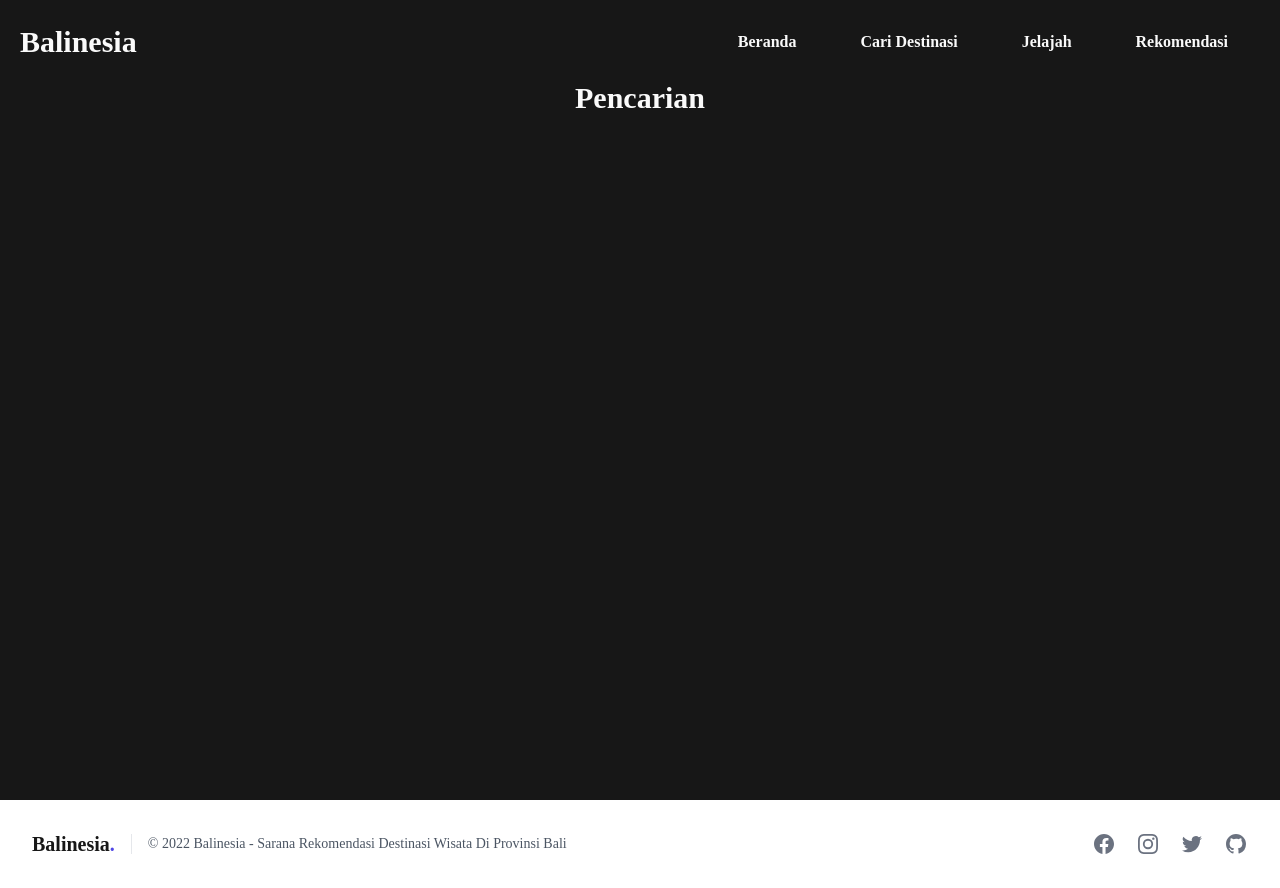
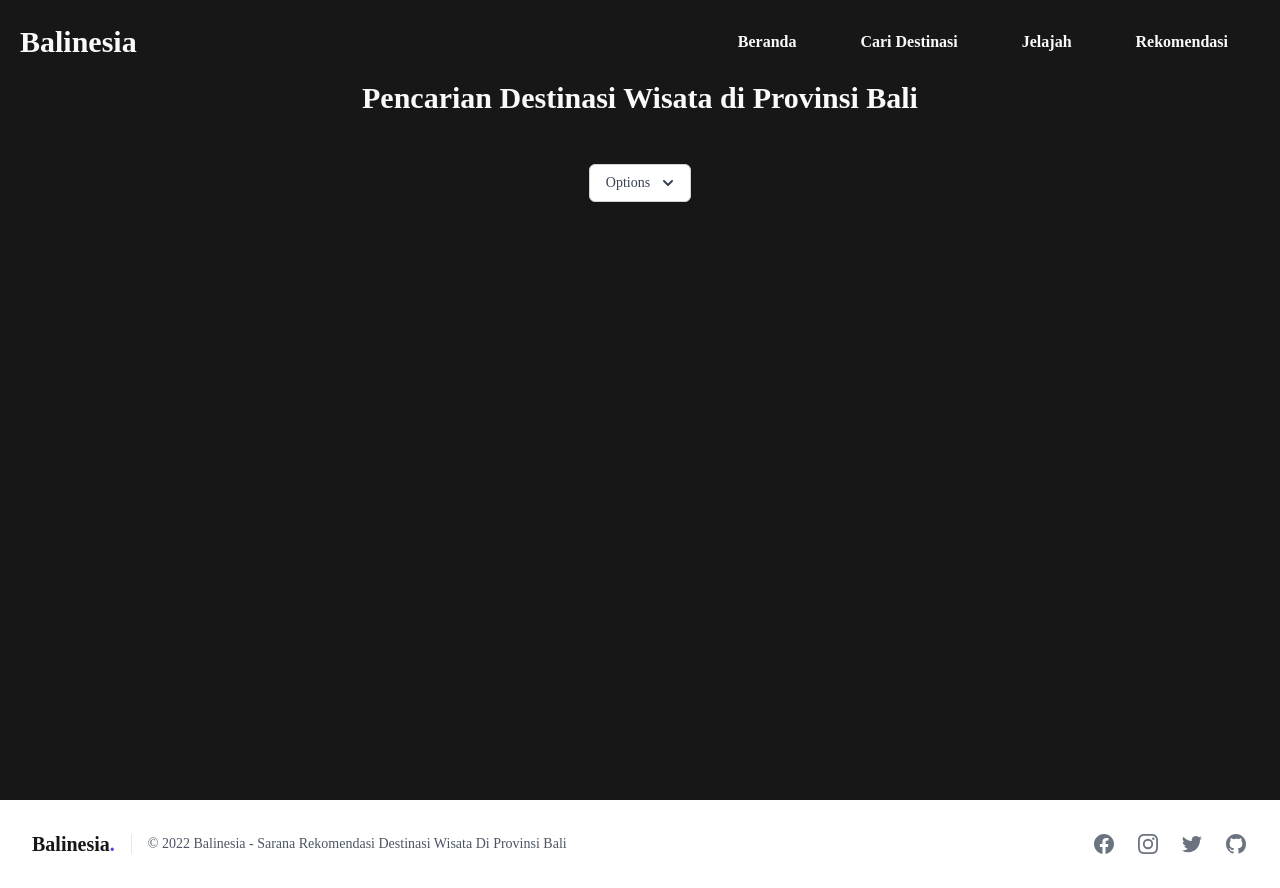
Before and after one commit to Achziil/Balinesia, a React (Create React App) app: page /cari in a window 1280 px wide. Built offline with nearby package versions, Linux system fonts and the light colour scheme.

Commit message:
Menambah dropdown di page pencarian

```diff
--- /dev/null
+++ b/src/components/Dropdown.jsx
@@ -0,0 +1,53 @@
+import React, { useState } from "react"
+const Dropdown = ({options}) =>{
+    const [showOptions, setShowOptions] = useState(false);
+    const handleClick = () =>{
+        setShowOptions(!showOptions);
+    };
+    return (
+        <div class="mt-12 gap-14 flex-wrap flex justify-center items-center">
+            <div class="relative inline-block text-left">
+            <div>
+                <button
+                    onClick={handleClick}
+                    type="button"
+                    class="inline-flex justify-center w-full rounded-md border border-gray-300 shadow-sm px-4 py-2 bg-white text-sm font-medium text-gray-700 hover:bg-gray-50 focus:outline-none focus:ring-2 focus:ring-offset-2 focus:ring-offset-gray-100 focus:ring-indigo-500"
+                    id="menu-button"
+                    aria-expanded="true"
+                    aria-haspopup="true">Options
+                    <svg
+                        class="-mr-1 ml-2 h-5 w-5"
+                        xmlns="http://www.w3.org/2000/svg"
+                        viewBox="0 0 20 20"
+                        fill="currentColor"
+                        aria-hidden="true"
+                    >
+                    <path
+                        fill-rule="evenodd"
+                        d="M5.293 7.293a1 1 0 011.414 0L10 10.586l3.293-3.293a1 1 0 111.414 1.414l-4 4a1 1 0 01-1.414 0l-4-4a1 1 0 010-1.414z"
+                        clip-rule="evenodd"
+                    />
+                    </svg>
+                </button>
+            </div>
+            {showOptions && (
+                <div class="origin-top-right absolute right-0 mt-2 w-56 rounded-md shadow-lg bg-white ring-1 ring-black ring-opacity-5 focus:outline-none" role="menu" aria-orientation="vertical" aria-labelledby="menu-button" tabindex="-1">
+                    <div class="py-1" role="none">
+                    {options && options.map((options) =>(
+                        <a href="/"
+                        class="text-gray-700 block px-4 py-2 text-sm hover:bg-gray-100"
+                        role="menuitem"
+                        tabindex="-1"
+                        id="menu-item-0">
+                            {options}
+                        </a>
+                    ))}
+                    </div>
+                </div>
+            )}
+            </div>
+        </div>
+    )
+}
+
+export default Dropdown
--- a/src/components/Pencarian.jsx
+++ b/src/components/Pencarian.jsx
@@ -1,16 +1,17 @@
 import React from 'react'
+import Dropdown from './Dropdown'
 
 const Pencarian = () => {
+  const options = ['New', 'Edit', 'Update', 'Delete']
     return (
-    <section>
         <section id="beranda">
           <div className="w-full h-screen relative bg-theme3">
             <div className="absolute top-20 w-full h-full flex flex-col text-center text-theme1">
-                <h1 className="font-black text-3xl">Pencarian</h1>
+                <h1 className="font-black text-3xl">Pencarian Destinasi Wisata di Provinsi Bali</h1>
+                <Dropdown options={options}/>
             </div>
           </div>
         </section>
-      </section>
     )
   }
 
```
